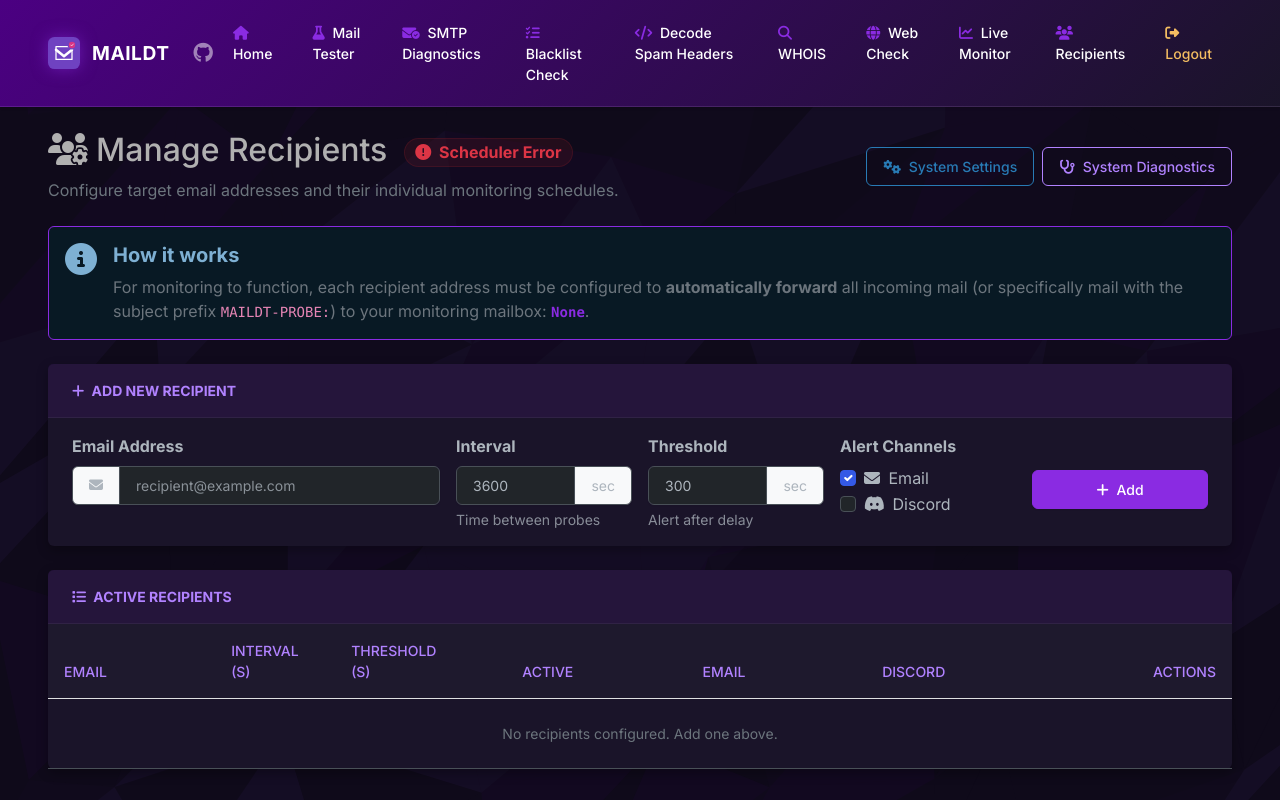
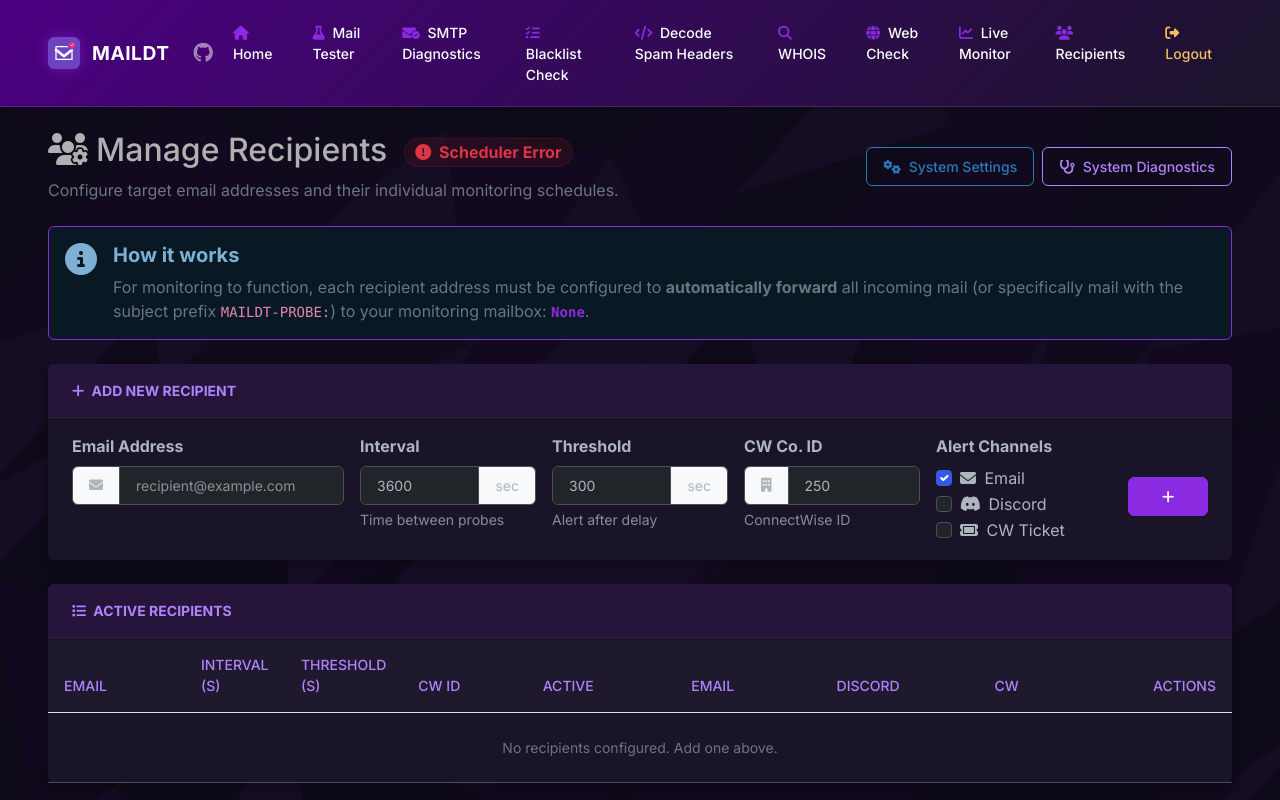
Before and after one commit to arumes31/mail-delivery-tester, a Flask app: page /recipients in a window 1280 px wide. Run offline with Flask 3, Linux system fonts and the light colour scheme; the visitor is signed in with stand-in values (Sample User, id 1); data that the repository does not hold is empty; some libraries are stand-ins or nearby versions.

Commit message:
feat: add CW-Ticket notification type to recipients

```diff
--- a/app.py
+++ b/app.py
@@ -9,6 +9,7 @@ import email
 import logging
 import requests
 import datetime
+import base64
 import pyotp
 import json
 import dns.resolver
@@ -73,6 +74,10 @@ CONFIG = {
     'WHOIS_URL': get_env_var('WHOIS_URL', 'https://whois.reitetschlaeger.com'),
     'ENABLE_WEBCHECK': get_env_var('ENABLE_WEBCHECK', 'true', bool),
     'WEBCHECK_URL': get_env_var('WEBCHECK_URL', 'https://webcheck-512351112734521.reitetschlaeger.com/'),
+    'CW_COMPANY': get_env_var('CW_COMPANY'),
+    'CW_PUBLIC_KEY': get_env_var('CW_PUBLIC_KEY'),
+    'CW_PRIVATE_KEY': get_env_var('CW_PRIVATE_KEY'),
+    'CW_CLIENT_ID': get_env_var('CW_CLIENT_ID'),
 }
 
 # --- Setup Logging ---
@@ -133,6 +138,8 @@ class Recipient(Base):
     next_send_at = Column(DateTime, default=datetime.datetime.utcnow)
     email_alerts_enabled = Column(Boolean, default=True)
     discord_alerts_enabled = Column(Boolean, default=True)
+    cw_alerts_enabled = Column(Boolean, default=False)
+    cw_company_id = Column(Integer, default=250)
     alert_active = Column(Boolean, default=False)
 
 class MailTest(Base):
@@ -243,6 +250,15 @@ def run_migrations():
             logger.info("Migrating: Adding granular alert columns to recipients")
             session.execute(text("ALTER TABLE recipients ADD COLUMN email_alerts_enabled BOOLEAN DEFAULT TRUE"))
             session.execute(text("ALTER TABLE recipients ADD COLUMN discord_alerts_enabled BOOLEAN DEFAULT TRUE"))
+            session.commit()
+
+        try:
+            session.execute(text("SELECT cw_alerts_enabled FROM recipients LIMIT 1"))
+        except Exception:
+            session.rollback()
+            logger.info("Migrating: Adding cw_alerts_enabled and cw_company_id to recipients")
+            session.execute(text("ALTER TABLE recipients ADD COLUMN cw_alerts_enabled BOOLEAN DEFAULT FALSE"))
+            session.execute(text("ALTER TABLE recipients ADD COLUMN cw_company_id INTEGER DEFAULT 250"))
             session.commit()
 
         try:
@@ -468,6 +484,10 @@ def send_probe_email():
                             msg_rec = f"✅ **Mail Send Recovered**\nSuccessfully sent probe to `{recipient.email}` after previous failure."
                             if recipient.discord_alerts_enabled:
                                 send_discord_alert(msg_rec)
+                            if recipient.email_alerts_enabled:
+                                send_email_alert(msg_rec)
+                            if recipient.cw_alerts_enabled:
+                                send_cw_ticket(recipient.email, "Monitoring Basic - server check", msg_rec, recipient.cw_company_id)
                             recipient.alert_active = False
 
                     # Update next send time
@@ -496,6 +516,8 @@ def send_probe_email():
                             send_discord_alert(err_msg)
                         if recipient.email_alerts_enabled:
                             send_email_alert(err_msg)
+                        if recipient.cw_alerts_enabled:
+                            send_cw_ticket(recipient.email, "Monitoring Basic - server check", err_msg, recipient.cw_company_id)
                         recipient.alert_active = True
 
                     # Still update next send time
@@ -585,6 +607,7 @@ def check_inbox():
                                             msg_rec = f"✅ **Mail Delivery Recovered**\nProbe `{probe.guid}` to `{probe.recipient_email}` has arrived.\nLatency: {probe.latency:.2f}s"
                                             if recipient.discord_alerts_enabled: send_discord_alert(msg_rec)
                                             if recipient.email_alerts_enabled: send_email_alert(msg_rec)
+                                            if recipient.cw_alerts_enabled: send_cw_ticket(recipient.email, "Monitoring Basic - server check", msg_rec, recipient.cw_company_id)
                                             recipient.alert_active = False
 
                                         # Extract Auth Results
@@ -749,6 +772,82 @@ def send_email_alert(message):
     except Exception as e:
         logger.error(f"[DEBUG] Failed to send email alert: {e}")
 
+def send_cw_ticket(recipient_email, subject, description, company_id_val):
+    """Creates or updates a ConnectWise ticket."""
+    if not CONFIG['CW_COMPANY'] or not CONFIG['CW_PUBLIC_KEY'] or not CONFIG['CW_PRIVATE_KEY'] or not CONFIG['CW_CLIENT_ID']:
+        logger.warning("ConnectWise config missing. Skipping ticket creation.")
+        return
+
+    # Use default company ID if not provided (though model default is 250)
+    if not company_id_val:
+        company_id_val = 250
+
+    # Auth Setup
+    auth_string = f"{CONFIG['CW_COMPANY']}+{CONFIG['CW_PUBLIC_KEY']}:{CONFIG['CW_PRIVATE_KEY']}"
+    base64_auth = base64.b64encode(auth_string.encode('ascii')).decode('ascii')
+
+    headers = {
+        "Authorization": f"Basic {base64_auth}",
+        "clientId": CONFIG['CW_CLIENT_ID'],
+        "Content-Type": "application/json",
+        "Accept": "application/json"
+    }
+
+    # API Endpoints
+    base_url = "https://psa.eworx.at/v4_6_release/apis/3.0"
+    tickets_url = f"{base_url}/service/tickets"
+
+    # Static Board ID from requirements
+    board_id = 38
+
+    try:
+        # 1. Check for existing open ticket
+        # Filtering by summary, board, company and ensure not closed
+        params = {
+            "conditions": f'summary="{subject}" and board/id={board_id} and company/id={company_id_val} and closedFlag=false',
+            "orderBy": "id desc"
+        }
+
+        logger.info(f"CW: Checking for existing ticket: '{subject}' for company {company_id_val}")
+        search_response = requests.get(tickets_url, headers=headers, params=params)
+        search_response.raise_for_status()
+        existing_tickets = search_response.json()
+
+        if existing_tickets:
+            ticket_id = existing_tickets[0]['id']
+            logger.info(f"CW: Found existing ticket #{ticket_id}. Adding note.")
+
+            # 2. Add note
+            notes_url = f"{tickets_url}/{ticket_id}/notes"
+            note_body = {
+                "text": f"Update: {description}",
+                "detailDescriptionFlag": True,
+                "internalAnalysisFlag": False,
+                "customerUpdatedFlag": False
+            }
+            requests.post(notes_url, headers=headers, json=note_body).raise_for_status()
+            logger.info(f"CW: Note added to ticket #{ticket_id}.")
+        else:
+            # 3. Create new ticket
+            logger.info("CW: No existing ticket. Creating new.")
+            new_ticket_body = {
+                "summary": subject,
+                "board": {"id": board_id},
+                "company": {"id": company_id_val},
+                "initialDescription": description
+            }
+            create_response = requests.post(tickets_url, headers=headers, json=new_ticket_body)
+            create_response.raise_for_status()
+            result = create_response.json()
+            logger.info(f"CW: Created ticket #{result.get('id')}.")
+
+    except Exception as e:
+        logger.error(f"CW Error: {e}")
+        try:
+             if hasattr(e, 'response') and e.response:
+                 logger.error(f"CW API Response: {e.response.text}")
+        except: pass
+
 def check_delays():
     """Checks for emails sent > their specific alert_threshold ago that haven't arrived."""
     session = Session()
@@ -788,6 +887,9 @@ def check_delays():
 
                         if recipient.email_alerts_enabled:
                             send_email_alert(msg)
+
+                        if recipient.cw_alerts_enabled:
+                            send_cw_ticket(recipient.email, "Monitoring Basic - server check", msg, recipient.cw_company_id)
 
                         increment_counter('alert_sent', session_provided=session)
                         recipient.alert_active = True
@@ -1534,7 +1636,9 @@ def api_recipients():
                 'send_interval': r.send_interval,
                 'alert_threshold': r.alert_threshold,
                 'email_alerts_enabled': r.email_alerts_enabled,
-                'discord_alerts_enabled': r.discord_alerts_enabled
+                'discord_alerts_enabled': r.discord_alerts_enabled,
+                'cw_alerts_enabled': r.cw_alerts_enabled,
+                'cw_company_id': r.cw_company_id
             } for r in recipients])
 
         elif request.method == 'POST':
@@ -1552,7 +1656,9 @@ def api_recipients():
                 send_interval=int(data.get('send_interval', 3600)),
                 alert_threshold=int(data.get('alert_threshold', 300)),
                 email_alerts_enabled=bool(data.get('email_alerts_enabled', True)),
-                discord_alerts_enabled=bool(data.get('discord_alerts_enabled', True))
+                discord_alerts_enabled=bool(data.get('discord_alerts_enabled', True)),
+                cw_alerts_enabled=bool(data.get('cw_alerts_enabled', False)),
+                cw_company_id=int(data.get('cw_company_id', 250))
             )
             session.add(new_r)
             session.commit()
@@ -1602,6 +1708,10 @@ def update_recipient(r_id):
             r.email_alerts_enabled = bool(data['email_alerts_enabled'])
         if 'discord_alerts_enabled' in data:
             r.discord_alerts_enabled = bool(data['discord_alerts_enabled'])
+        if 'cw_alerts_enabled' in data:
+            r.cw_alerts_enabled = bool(data['cw_alerts_enabled'])
+        if 'cw_company_id' in data:
+            r.cw_company_id = int(data['cw_company_id'])
 
         session.commit()
         return jsonify({'message': 'Updated'})
--- a/templates/recipients.html
+++ b/templates/recipients.html
@@ -59,7 +59,7 @@
     </div>
     <div class="card-body">
         <form id="add-form" class="row g-3">
-            <div class="col-md-4">
+            <div class="col-md-3">
                 <label for="emailInput" class="form-label fw-bold">Email Address</label>
                 <div class="input-group">
                     <span class="input-group-text"><i class="fa-solid fa-envelope"></i></span>
@@ -82,6 +82,14 @@
                 </div>
                 <div class="form-text">Alert after delay</div>
             </div>
+            <div class="col-md-2">
+                <label for="cwCompanyIdInput" class="form-label fw-bold">CW Co. ID</label>
+                <div class="input-group">
+                    <span class="input-group-text"><i class="fa-solid fa-building"></i></span>
+                    <input type="number" class="form-control" id="cwCompanyIdInput" value="250" required>
+                </div>
+                <div class="form-text">ConnectWise ID</div>
+            </div>
              <div class="col-md-2">
                 <label class="form-label fw-bold d-block">Alert Channels</label>
                 <div class="form-check">
@@ -92,10 +100,14 @@
                     <input class="form-check-input" type="checkbox" id="discordAlertsInput">
                     <label class="form-check-label" for="discordAlertsInput"><i class="fa-solid fa-brands fa-discord me-1"></i> Discord</label>
                 </div>
+                <div class="form-check">
+                    <input class="form-check-input" type="checkbox" id="cwAlertsInput">
+                    <label class="form-check-label" for="cwAlertsInput"><i class="fa-solid fa-ticket me-1"></i> CW Ticket</label>
+                </div>
             </div>
-            <div class="col-md-2 d-flex align-items-center pt-3">
+            <div class="col-md-1 d-flex align-items-center pt-3">
                 <button type="submit" class="btn btn-primary w-100">
-                    <i class="fa-solid fa-plus me-1"></i> Add
+                    <i class="fa-solid fa-plus"></i>
                 </button>
             </div>
         </form>
@@ -112,11 +124,13 @@
                 <thead class="table-light">
                     <tr>
                         <th>Email</th>
-                        <th style="width: 120px;">Interval (s)</th>
-                        <th style="width: 120px;">Threshold (s)</th>
+                        <th style="width: 100px;">Interval (s)</th>
+                        <th style="width: 100px;">Threshold (s)</th>
+                        <th style="width: 90px;">CW ID</th>
                         <th class="text-center">Active</th>
                         <th class="text-center">Email</th>
                         <th class="text-center">Discord</th>
+                        <th class="text-center">CW</th>
                         <th class="text-end">Actions</th>
                     </tr>
                 </thead>
@@ -157,7 +171,7 @@
                 const tbody = document.getElementById('recipients-list');
                 tbody.innerHTML = '';
                 if (data.length === 0) {
-                     tbody.innerHTML = '<tr><td colspan="7" class="text-center py-4 text-muted">No recipients configured. Add one above.</td></tr>';
+                     tbody.innerHTML = '<tr><td colspan="9" class="text-center py-4 text-muted">No recipients configured. Add one above.</td></tr>';
                      return;
                 }
                 data.forEach(r => {
@@ -169,6 +183,9 @@
                             </td>
                             <td>
                                 <input type="number" class="form-control form-control-sm" id="threshold-${r.id}" value="${r.alert_threshold}" min="10">
+                            </td>
+                            <td>
+                                <input type="number" class="form-control form-control-sm" id="cw-company-${r.id}" value="${r.cw_company_id || 250}">
                             </td>
                             <td class="text-center">
                                 <div class="form-check form-switch d-flex justify-content-center">
@@ -183,6 +200,11 @@
                             <td class="text-center">
                                 <div class="form-check form-switch d-flex justify-content-center">
                                     <input class="form-check-input" type="checkbox" id="discord-alerts-${r.id}" ${r.discord_alerts_enabled ? 'checked' : ''}>
+                                </div>
+                            </td>
+                            <td class="text-center">
+                                <div class="form-check form-switch d-flex justify-content-center">
+                                    <input class="form-check-input" type="checkbox" id="cw-alerts-${r.id}" ${r.cw_alerts_enabled ? 'checked' : ''}>
                                 </div>
                             </td>
                             <td class="text-end">
@@ -228,8 +250,10 @@
         const email = document.getElementById('emailInput').value;
         const interval = document.getElementById('intervalInput').value;
         const threshold = document.getElementById('thresholdInput').value;
+        const companyId = document.getElementById('cwCompanyIdInput').value;
         const emailAlerts = document.getElementById('emailAlertsInput').checked;
         const discordAlerts = document.getElementById('discordAlertsInput').checked;
+        const cwAlerts = document.getElementById('cwAlertsInput').checked;
 
         fetch('/api/recipients', {
             method: 'POST',
@@ -238,8 +262,10 @@
                 email: email,
                 send_interval: interval,
                 alert_threshold: threshold,
+                cw_company_id: companyId,
                 email_alerts_enabled: emailAlerts,
-                discord_alerts_enabled: discordAlerts
+                discord_alerts_enabled: discordAlerts,
+                cw_alerts_enabled: cwAlerts
             })
         }).then(res => {
             if (res.ok) {
@@ -255,9 +281,11 @@
     function saveRecipient(id) {
         const interval = document.getElementById(`interval-${id}`).value;
         const threshold = document.getElementById(`threshold-${id}`).value;
+        const companyId = document.getElementById(`cw-company-${id}`).value;
         const active = document.getElementById(`active-${id}`).checked;
         const emailAlerts = document.getElementById(`email-alerts-${id}`).checked;
         const discordAlerts = document.getElementById(`discord-alerts-${id}`).checked;
+        const cwAlerts = document.getElementById(`cw-alerts-${id}`).checked;
 
         fetch(`/api/recipients/${id}`, {
             method: 'PUT',
@@ -265,9 +293,11 @@
             body: JSON.stringify({
                 send_interval: interval,
                 alert_threshold: threshold,
+                cw_company_id: companyId,
                 active: active,
                 email_alerts_enabled: emailAlerts,
-                discord_alerts_enabled: discordAlerts
+                discord_alerts_enabled: discordAlerts,
+                cw_alerts_enabled: cwAlerts
             })
         }).then(res => {
             if(res.ok) {
```
